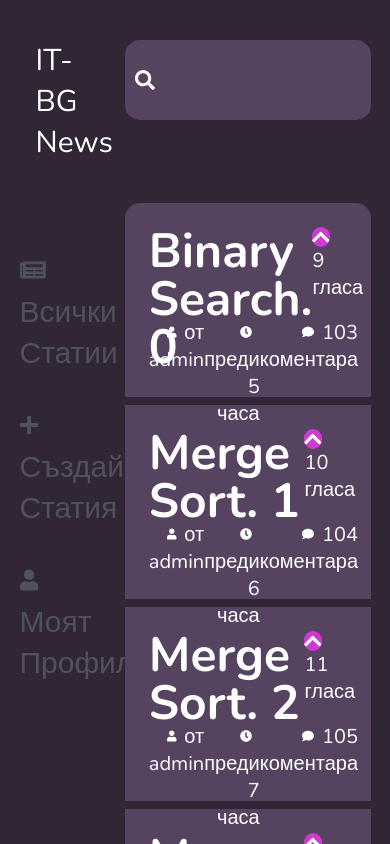
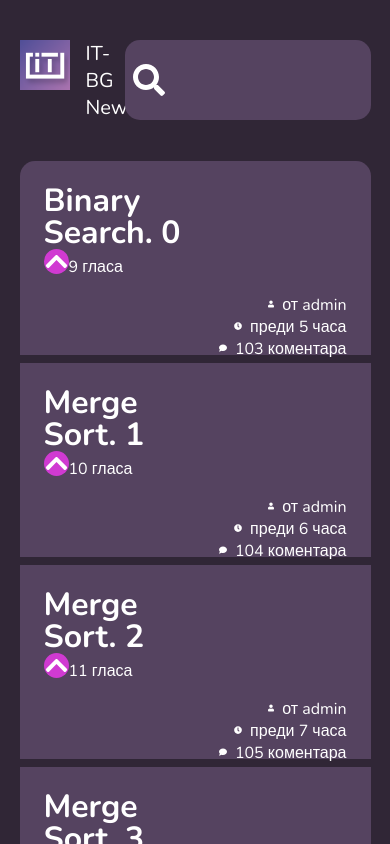
Before and after one commit to kristiyanivanovx/itbgnews, a Next.js app in the folder client/: page / in a window 390 px wide. Shown: the top 844 px of the page. Built offline with nearby package versions, Linux system fonts and the light colour scheme.

Commit message:
temporary branch

```diff
--- a/client/components/Brand.js
+++ b/client/components/Brand.js
@@ -6,13 +6,15 @@ import React from 'react';
 const Brand = () => {
     return (
         <div className={styles.brand}>
+            <div className={styles.brand__logo}>
             <Image
-                className={styles.brand__logo}
+                // className={styles.brand__logo}
                 src={logo}
-                width={'70px'}
-                height={'70px'}
+                // width={'70px'}
+                // height={'70px'}
                 alt={'logo'}
             />
+        </div>
             <div className={styles.brand__title}>
                 <a href="#">IT-BG News</a>
             </div>
--- a/client/components/SearchBar.js
+++ b/client/components/SearchBar.js
@@ -6,8 +6,11 @@ import styles from '../styles/Search.module.css';
 const SearchBar = () => {
     return (
         <div className={styles.search__bar}>
-            <FontAwesomeIcon className={styles.icon__search} icon={faSearch} />
-            <input className={styles.search__bar__input} />
+                <FontAwesomeIcon
+                    className={styles.search__icon}
+                    icon={faSearch}
+                />
+                <input className={styles.search__bar__input} />
         </div>
     );
 };
--- a/client/pages/login.js
+++ b/client/pages/login.js
@@ -3,16 +3,16 @@ import Input from '../components/Input';
 import Button from '../components/Button';
 import FormTitle from '../components/FormTitle';
 import AuthLinks from '../components/AuthLinks';
-import FormContainer from '../components/FormContainer';
 import Form from '../components/Form';
 import HeadComponent from '../components/HeadComponent';
 import getDefaultLayout from '../utilities/getDefaultLayout';
+import AuthContainer from "../components/AuthContainer";
 
 const Login = () => {
     return (
         <>
             <HeadComponent currentPageName={'Login'} />
-            <FormContainer>
+            <AuthContainer>
                 <FormTitle text={'Вход'} />
                 <Form>
                     <Input placeholder={'Имейл'} />
@@ -23,7 +23,7 @@ const Login = () => {
                         secondText={'Забравена парола?'}
                     />
                 </Form>
-            </FormContainer>
+            </AuthContainer>
         </>
     );
 };
--- a/client/pages/register.js
+++ b/client/pages/register.js
@@ -1,11 +1,11 @@
 import React, { useState } from 'react';
-import FormContainer from '../components/FormContainer';
 import FormTitle from '../components/FormTitle';
 import Form from '../components/Form';
 import Input from '../components/Input';
 import Button from '../components/Button';
 import HeadComponent from '../components/HeadComponent';
 import getDefaultLayout from '../utilities/getDefaultLayout';
+import AuthContainer from "../components/AuthContainer";
 
 const Register = () => {
     const [username, setUsername] = useState('');
@@ -32,7 +32,7 @@ const Register = () => {
     return (
         <>
             <HeadComponent currentPageName={'Register'} />
-            <FormContainer>
+            <AuthContainer>
                 <FormTitle text={'Регистрация'} />
                 <Form>
                     <Input
@@ -55,7 +55,7 @@ const Register = () => {
                         text={'Регистрация'}
                     />
                 </Form>
-            </FormContainer>
+            </AuthContainer>
         </>
     );
 };
--- a/client/styles/Article.module.css
+++ b/client/styles/Article.module.css
@@ -11,6 +11,7 @@
 .article__votes {
   display: flex;
   flex-direction: column;
+  text-align: center;
 }
 
 .article__rounded {
@@ -19,17 +20,18 @@
 }
 
 .article__votes__icon {
-  /*width: 70px;*/
-  /*height: 70px;*/
+  width: 25px !important;
+  height: 25px !important;
   font-weight: bold;
   color: var(--clr-white);
   background: var(--clr-purple);
   border-radius: 30px;
+  margin: 0 auto;
 }
 
 .article__main {
-  padding: 1.5rem 0 1rem 1.5rem;
-  height: 60%;
+  padding: 1.5rem 1.5rem 1rem 1.5rem;
+  /*height: 80%;*/
   display: flex;
   justify-content: space-between;
 }
@@ -38,9 +40,52 @@
   display: flex;
   justify-content: space-between;
   padding: 0 1.5rem 0 1.5rem;
-  text-align: end;
 }
 
 .article__information__icon {
   padding-right: .5rem ;
 }
+
+
+@media (max-width: 1400px) {
+  .article__title{
+    width: 70%;
+  }
+  /*.article__votes {*/
+  /*  width: 30%;*/
+  /*}*/
+}
+
+@media (max-width: 800px) {
+  .article__title{
+    width: 70%;
+  }
+  /*.article__votes {*/
+  /*  width: 30%;*/
+  /*}*/
+}
+
+@media (max-width: 550px) {
+  .article__information {
+    display: flex;
+    flex-direction: column;
+    text-align: end;
+    /*margin-right: 1.5rem;*/
+  }
+
+  .article__information__icon {
+  }
+
+  .article__main {
+    padding: 1.5rem 1.5rem 1rem 1.5rem;
+    display: inline-block;
+    /*justify-content: space-between;*/
+  }
+
+  .article__votes {
+    flex-direction: column;
+    text-align: end;
+    display: inline-block;
+    justify-content: end;
+  }
+}
--- a/client/styles/Brand.module.css
+++ b/client/styles/Brand.module.css
@@ -1,9 +1,22 @@
 .brand {
     width: 20%;
     display: flex;
+}
+
+.brand__logo {
+    width: 70px;
+    height: 70px;
+    min-width: 50px;
+    min-height: 50px;
 }
 
 .brand__title {
     font-size: 30px;
     margin: auto 0 auto 1rem;
 }
+
+@media (max-width: 1400px) {
+    .brand__title {
+        font-size: 20px;
+    }
+}
--- a/client/styles/SideNav.module.css
+++ b/client/styles/SideNav.module.css
@@ -27,3 +27,15 @@
 .active {
     color: pink;
 }
+
+@media (max-width: 1400px) {
+    .nav {
+        font-size: 24px;
+    }
+}
+
+@media (max-width: 800px) {
+    .nav {
+        display: none;
+    }
+}
--- a/client/styles/globals.css
+++ b/client/styles/globals.css
@@ -27,6 +27,43 @@
     --fs-small: 0.5rem;
     --fs-footer: 1rem;
 }
+
+@media (max-width: 1400px) {
+    :root {
+        --fs-h2: 2.5rem;
+        --fs-h3: 1.5rem;
+        --fs-h4: 1rem;
+
+        --fs-body: 1.2rem;
+        --fs-small: 0.5rem;
+        --fs-footer: 1rem;
+    }
+}
+
+@media (max-width: 800px) {
+    :root {
+        --fs-h2: 2rem;
+        --fs-h3: 1rem;
+        --fs-h4: .5rem;
+
+        --fs-body: 1.25rem;
+        --fs-small: 0.5rem;
+        --fs-footer: 1rem;
+    }
+}
+
+@media (max-width: 800px) {
+    :root {
+        --fs-h2: 2rem;
+        --fs-h3: 1rem;
+        --fs-h4: .5rem;
+
+        --fs-body: 1.25rem;
+        --fs-small: 0.5rem;
+        --fs-footer: 1rem;
+    }
+}
+
 
 body {
     background: var(--clr-background);
@@ -99,10 +136,10 @@ a:hover {
 .col {
     display: flex;
     justify-content: space-between;
-
     /*margin: 40px 0 40px 0;*/
     margin-bottom: 40px;
 }
+
 
 .articles {
     width: 70%;
@@ -112,6 +149,26 @@ a:hover {
     font-size: unset;
 }
 
+
+@media (max-width: 800px) {
+    .articles {
+        width: 100%;
+    }
+
+}
+
+@media (max-width: 550px) {
+    :root {
+        --fs-h2: 2rem;
+        --fs-h3: 1rem;
+        --fs-h4: .5rem;
+
+        --fs-body: 1rem;
+        --fs-small: 0.5rem;
+        --fs-footer: 1rem;
+    }
+}
+
 /*#__next {*/
 /*    width: 100vw;*/
 /*    height: 100vh;*/
```
Also changed, not shown: client/pages/create.js (+16 -2 lines), client/styles/Auth.module.css (+8 -1 lines), client/styles/Form.module.css (+1 -15 lines).
